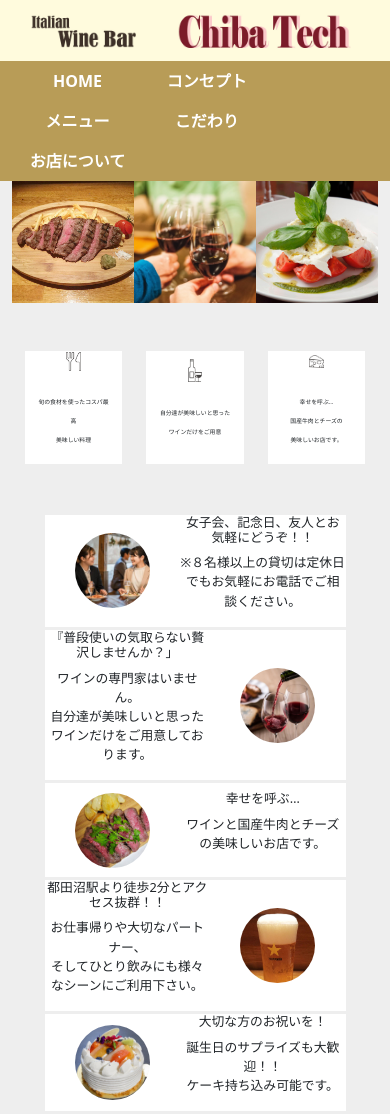
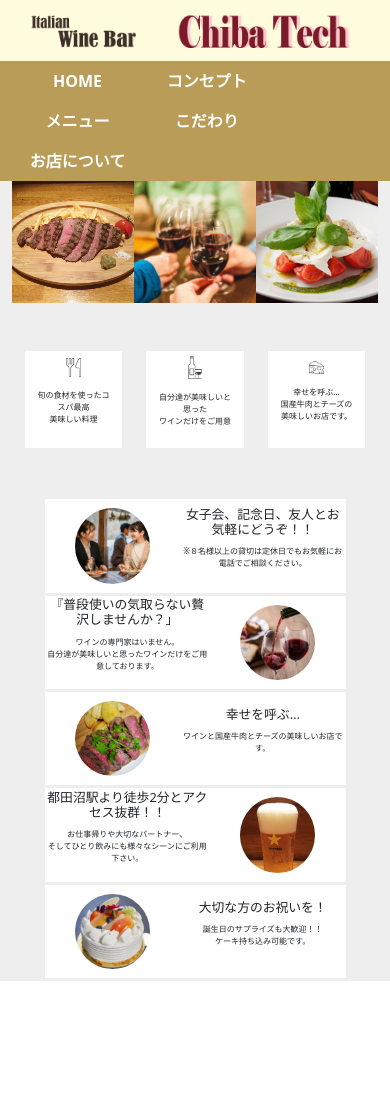
Before and after one commit to NoguchiFuka/2025VCD, a plain HTML site: page report2/concept.html in a window 390 px wide. After the commit the page ends 981 px from the top, so only its background shows below. Drawn offline with nearby package versions, Linux system fonts and the light colour scheme.

Commit message:
report2-3

```diff
--- a/report2/Italian.css
+++ b/report2/Italian.css
@@ -37,7 +37,7 @@ img{
     width:20%;
 }
 .forte-text{
-    font-size: 1.5vw;
+    font-size: 1.3rem;
 }
 .forte-f{
     background-color: white;
@@ -94,7 +94,7 @@ img{
         font-size: 0.8rem;
     }
     p{
-        font-size: 0.8rem;
+        font-size: 0.5rem;
     }
     .large-text {
         font-size: 2rem;
@@ -105,4 +105,7 @@ img{
     .com-text{
         font-size: 1.5rem;
     }
+    .forte-text{
+    font-size: 0.5rem;
 }
+}
```
